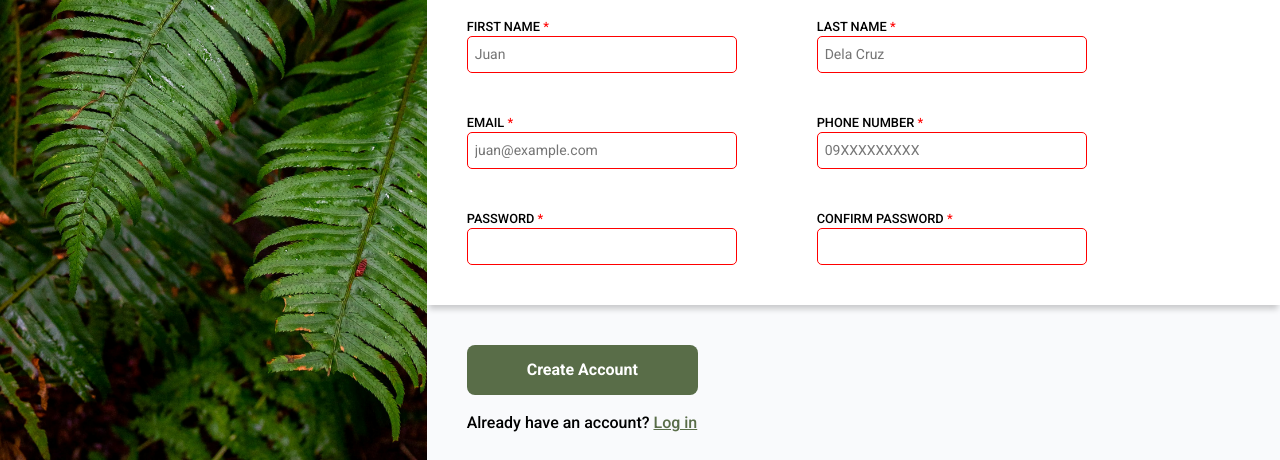
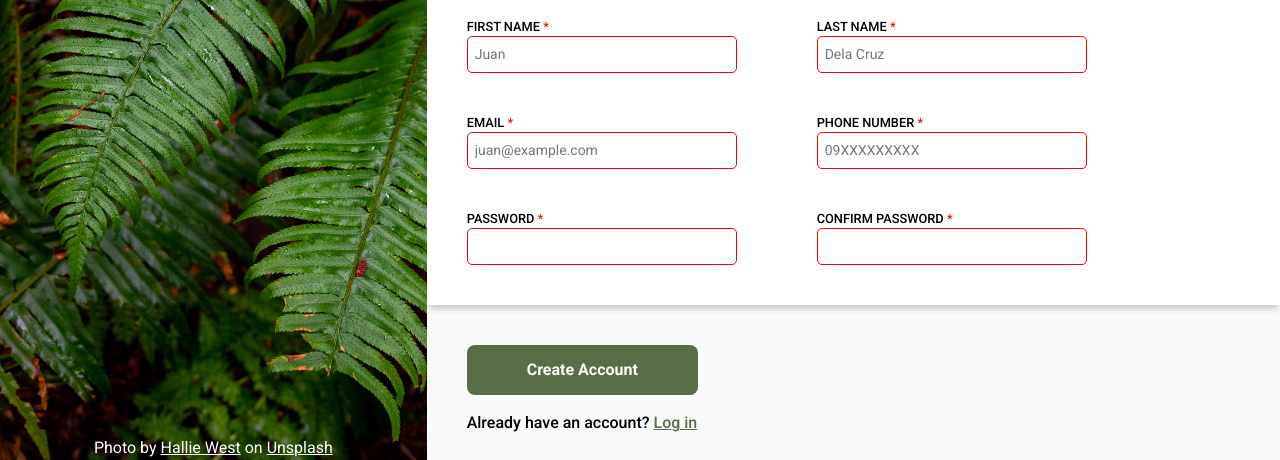
Before and after one commit to adrianjosh/Odin-Playground, a website: page Intermediate/sign-up-form/index.html in a window 1280 px wide. Shown: the part 340-800 px from the top of the page. Drawn offline with Linux system fonts and the light colour scheme.

Commit message:
Credit the creator of the background-image

```diff
--- a/Intermediate/sign-up-form/index.html
+++ b/Intermediate/sign-up-form/index.html
@@ -15,6 +15,9 @@
         <div class="logo-container">
             <img src="images/odin-lined.png" alt="">
             <h1>ODIN</h1>
+        </div>
+        <div>
+            <p>Photo by <a href="https://unsplash.com/@haliewestphoto" target="_blank">Hallie West</a> on <a href="https://unsplash.com/photos/green-leaf-plant-in-close-up-photography-25xggax4bSA" target="_blank">Unsplash</a></p>
         </div>
     </header>
     <main>
@@ -80,8 +83,6 @@
         <div class='footer'>
             <p>Already have an account? <a href="">Log in</a></p>
         </div>
-
-
     </main>
 </body>
 </html>
--- a/Intermediate/sign-up-form/stylesheet.css
+++ b/Intermediate/sign-up-form/stylesheet.css
@@ -22,7 +22,7 @@ body {
 
 .logo-header {
     flex: 1 1 0;
-    min-height: 120px;
+    min-height: 150px;
     position: relative;
     background: url(images/halie-west-unsplash.jpg) no-repeat center center;
     -webkit-background-size: cover;
@@ -34,7 +34,7 @@ body {
 .logo-container {
     display: flex;
     position: absolute;
-    top: 25%;
+    top: 15%;
     height: 50%;
     width: 100%;
     background: rgba(0, 0, 0, 0.4);
@@ -159,6 +159,22 @@ span[aria-label="required"]{
     color: rgb(89, 109, 72);
 }
 
+.logo-container + div:last-child {
+    position: absolute;
+    width: 100%;
+    bottom: 0;
+    text-align: center;
+}
+
+.logo-container + div:last-child p {
+    margin: 0;
+    font-size: 0.8rem;
+}
+
+.logo-container + div:last-child p,
+.logo-container + div:last-child p a {
+    color: white;
+}
 
 @media only screen and (min-width: 700px) {
     body {
@@ -167,6 +183,7 @@ span[aria-label="required"]{
 
     .logo-container{
         height: 130px;
+        top: 25%;
     }
 
     main {
@@ -199,4 +216,7 @@ span[aria-label="required"]{
         text-align: left;
     }
 
+    .logo-container + div:last-child p {
+        font-size: 1rem;
+    }
 }
```
